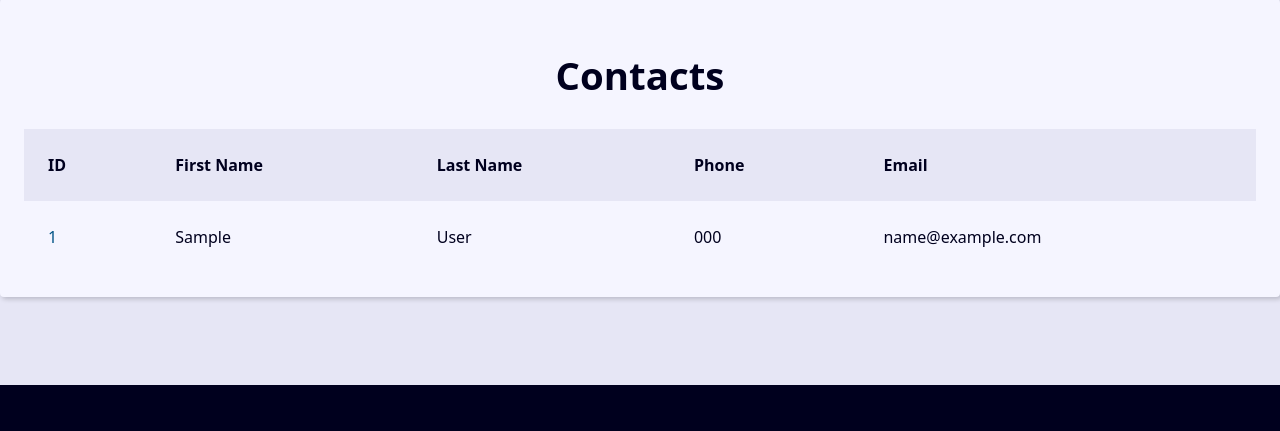
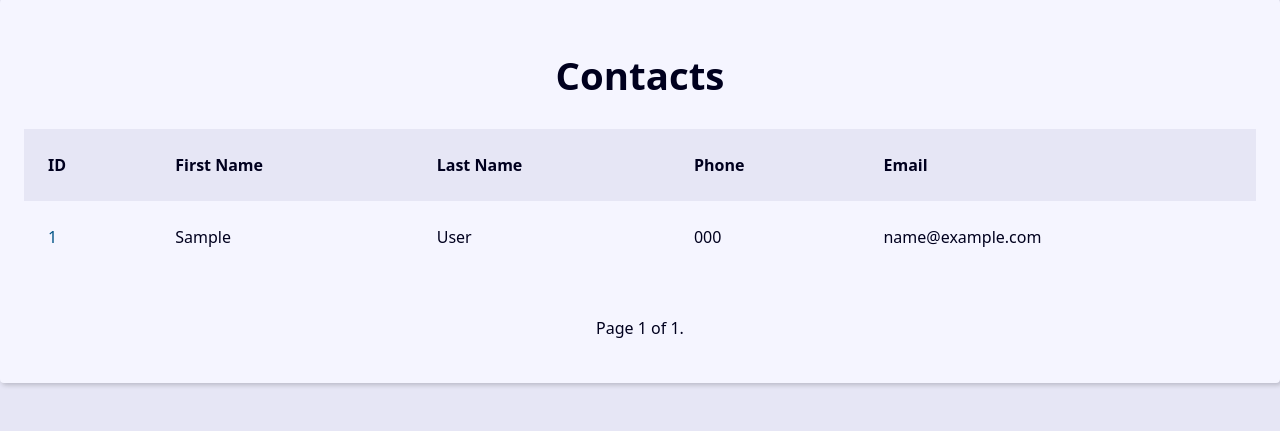
Before and after one commit to goncalvesfrederico/django-project-contacts, a Django app: page / in a window 1280 px wide. Shown: the part 415-846 px from the top of the page. Before the commit the page ends 800 px from the top, so only its background shows below. Run offline with Django 5.2, Linux system fonts and the light colour scheme; tables that the repository leaves empty hold one stand-in row (values such as "Sample post").

Commit message:
Created the pagination of my table page. It's working in my index and search page.

```diff
--- a/base_templates/global/base.html
+++ b/base_templates/global/base.html
@@ -8,6 +8,8 @@
 
     <main class="content">
         {% block content %}{% endblock content %}
+        {% include 'global/partials/_pagination.html' %}
     </main>
+
 </body>
 </html>
--- /dev/null
+++ b/base_templates/global/partials/_pagination.html
@@ -0,0 +1,19 @@
+{% if page_obj %}
+    <div class="pagination">
+        <span class="step-links">
+            {% if page_obj.has_previous %}
+                <a href="?page=1&q={{ request.GET.q }}">&laquo; first</a>
+                <a href="?page={{ page_obj.previous_page_number }}&q={{ request.GET.q }}">previous</a>
+            {% endif %}
+
+            <span class="current">
+                Page {{ page_obj.number }} of {{ page_obj.paginator.num_pages }}.
+            </span>
+
+            {% if page_obj.has_next %}
+                <a href="?page={{ page_obj.next_page_number }}&q={{ request.GET.q }}">next</a>
+                <a href="?page={{ page_obj.paginator.num_pages }}&q={{ request.GET.q }}">last &raquo;</a>
+            {% endif %}
+        </span>
+    </div>
+{% endif %}
--- a/contact/templates/contact/index.html
+++ b/contact/templates/contact/index.html
@@ -1,7 +1,7 @@
 {% extends "global/base.html" %}
 
 {% block content %}
-{% if contacts %}
+{% if page_obj %}
     <div class="responsive-table">
         <table class="contacts-table">
             <caption class="table-caption">
@@ -19,7 +19,7 @@
             </thead>
 
             <tbody>
-                {% for contact in contacts %}
+                {% for contact in page_obj %}
                     <tr class="table-row">
                         <td class="table-cel">
                             <a class="table-link" href={% url "contact:contact" contact.id %}>
--- a/contact/views/contact_views.py
+++ b/contact/views/contact_views.py
@@ -1,12 +1,17 @@
 from django.shortcuts import render, get_object_or_404, redirect
 from django.db.models import Q
+from django.core.paginator import Paginator
 from contact.models import Contact
 
 def index(request):
     contacts = Contact.objects.filter(show=True).order_by("-id")
 
+    paginator = Paginator(contacts, 10)
+    page_number = request.GET.get("page")
+    page_obj = paginator.get_page(page_number)
+
     context = {
-        "contacts": contacts,
+        "page_obj": page_obj,
         "site_title" : "Contatos -",
     }
 
@@ -47,8 +52,12 @@ def search(request):
     ).order_by("-id")
     print(contacts.query)
 
+    paginator = Paginator(contacts, 10)
+    page_number = request.GET.get("page")
+    page_obj = paginator.get_page(page_number)
+
     context = {
-        "contacts": contacts,
+        "page_obj": page_obj,
         "site_title": "Search -",
         "search_value": search_value,
     }
```
